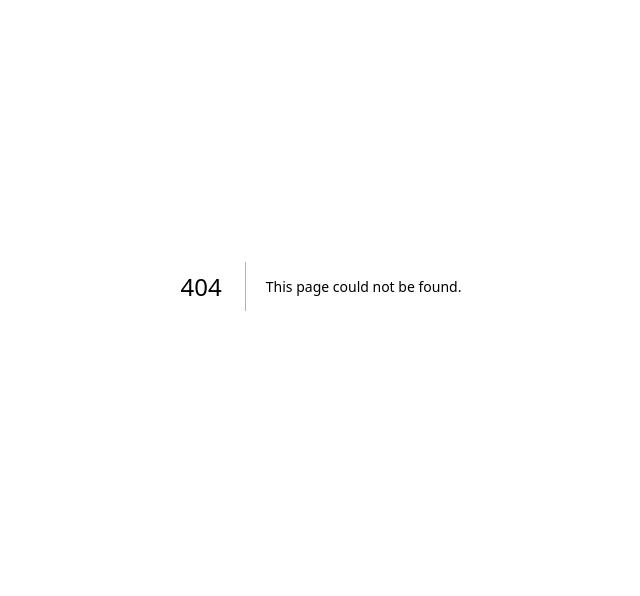
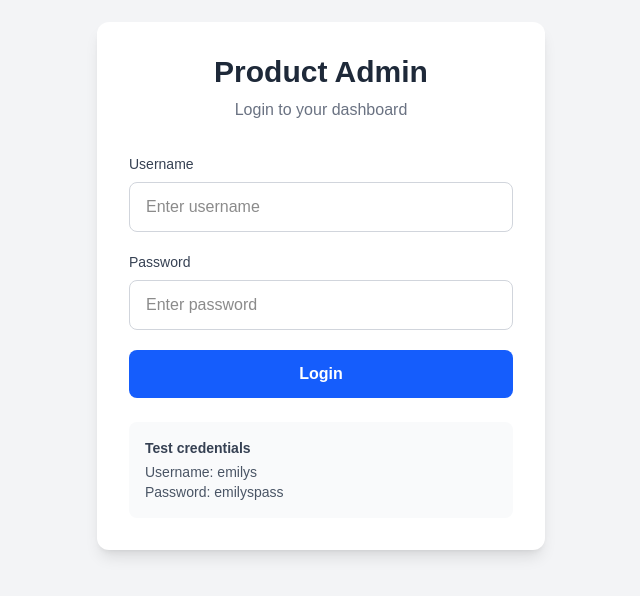
Before and after one commit to roni-mahanta/product-admin-dashboard, a Next.js app: page /login in a window 1280 px wide. Before the commit this address had no page. Shown: the part 114-710 px from the top of the page, without its empty margins (319-959 px from the left). Built offline with nearby package versions, Linux system fonts and the light colour scheme; no server answers.

Commit message:
feat: protect dashboard and add logout

```diff
--- /dev/null
+++ b/app/dashboard/page.js
@@ -0,0 +1,52 @@
+"use client";
+
+import { useEffect } from "react";
+import { useRouter } from "next/navigation";
+
+export default function DashboardPage() {
+  const router = useRouter();
+
+  useEffect(() => {
+    const token = localStorage.getItem("token");
+
+    if (!token) {
+      router.replace("/login");
+    }
+  }, [router]);
+
+  const handleLogout = () => {
+    localStorage.removeItem("token");
+    localStorage.removeItem("refreshToken");
+
+    router.replace("/login");
+  };
+
+  return (
+    <main className="min-h-screen bg-gray-100">
+      <nav className="bg-white shadow px-6 py-4 flex items-center justify-between">
+        <h1 className="text-xl font-bold text-gray-800">
+          Product Admin
+        </h1>
+
+        <button
+          onClick={handleLogout}
+          className="bg-red-500 hover:bg-red-600 text-white px-4 py-2 rounded-lg"
+        >
+          Logout
+        </button>
+      </nav>
+
+      <section className="p-6">
+        <div className="bg-white rounded-xl shadow p-8">
+          <h2 className="text-2xl font-bold text-gray-800">
+            Dashboard
+          </h2>
+
+          <p className="text-gray-600 mt-2">
+            Welcome to the Product Admin Dashboard.
+          </p>
+        </div>
+      </section>
+    </main>
+  );
+}
--- /dev/null
+++ b/app/login/page.js
@@ -0,0 +1,131 @@
+"use client";
+
+import { useState } from "react";
+import { useRouter } from "next/navigation";
+import api from "../../lib/axios";
+
+export default function LoginPage() {
+  const router = useRouter();
+
+  const [username, setUsername] = useState("");
+  const [password, setPassword] = useState("");
+
+  const [error, setError] = useState("");
+  const [loading, setLoading] = useState(false);
+
+  const handleLogin = async (e) => {
+    e.preventDefault();
+
+    setError("");
+
+    if (!username || !password) {
+      setError("Please enter username and password");
+      return;
+    }
+
+    try {
+      setLoading(true);
+
+      const response = await api.post("/auth/login", {
+        username,
+        password,
+        expiresInMins: 30,
+      });
+
+      const { accessToken, refreshToken } = response.data;
+
+      localStorage.setItem("token", accessToken);
+      localStorage.setItem("refreshToken", refreshToken);
+
+      router.push("/dashboard");
+    } catch (error) {
+      if (error.response?.status === 400) {
+        setError("Invalid username or password");
+      } else {
+        setError("Something went wrong. Please try again.");
+      }
+    } finally {
+      setLoading(false);
+    }
+  };
+
+  return (
+    <main className="min-h-screen bg-gray-100 flex items-center justify-center px-4">
+      <div className="w-full max-w-md bg-white rounded-xl shadow-lg p-8">
+
+        <h1 className="text-3xl font-bold text-center text-gray-800">
+          Product Admin
+        </h1>
+
+        <p className="text-center text-gray-500 mt-2 mb-8">
+          Login to your dashboard
+        </p>
+
+        <form onSubmit={handleLogin} className="space-y-5">
+
+          {/* Username */}
+          <div>
+            <label className="block text-sm font-medium text-gray-700 mb-2">
+              Username
+            </label>
+
+            <input
+              type="text"
+              value={username}
+              onChange={(e) => setUsername(e.target.value)}
+              placeholder="Enter username"
+              className="w-full border border-gray-300 rounded-lg px-4 py-3 outline-none focus:ring-2 focus:ring-blue-500"
+            />
+          </div>
+
+          {/* Password */}
+          <div>
+            <label className="block text-sm font-medium text-gray-700 mb-2">
+              Password
+            </label>
+
+            <input
+              type="password"
+              value={password}
+              onChange={(e) => setPassword(e.target.value)}
+              placeholder="Enter password"
+              className="w-full border border-gray-300 rounded-lg px-4 py-3 outline-none focus:ring-2 focus:ring-blue-500"
+            />
+          </div>
+
+          {/* Error */}
+          {error && (
+            <div className="bg-red-100 text-red-700 px-4 py-3 rounded-lg text-sm">
+              {error}
+            </div>
+          )}
+
+          {/* Login button */}
+          <button
+            type="submit"
+            disabled={loading}
+            className="w-full bg-blue-600 hover:bg-blue-700 disabled:bg-blue-400 text-white font-semibold py-3 rounded-lg transition"
+          >
+            {loading ? "Logging in..." : "Login"}
+          </button>
+
+        </form>
+
+        <div className="mt-6 bg-gray-50 rounded-lg p-4 text-sm">
+          <p className="font-semibold text-gray-700">
+            Test credentials
+          </p>
+
+          <p className="text-gray-600 mt-1">
+            Username: <span className="font-medium">emilys</span>
+          </p>
+
+          <p className="text-gray-600">
+            Password: <span className="font-medium">emilyspass</span>
+          </p>
+        </div>
+
+      </div>
+    </main>
+  );
+}
--- /dev/null
+++ b/lib/axios.js
@@ -0,0 +1,46 @@
+import axios from "axios";
+
+const api = axios.create({
+  baseURL: process.env.NEXT_PUBLIC_API_URL,
+  headers: {
+    "Content-Type": "application/json",
+  },
+});
+
+// Add token to every request
+api.interceptors.request.use(
+  (config) => {
+    if (typeof window !== "undefined") {
+      const token = localStorage.getItem("token");
+
+      if (token) {
+        config.headers.Authorization = `Bearer ${token}`;
+      }
+    }
+
+    return config;
+  },
+  (error) => {
+    return Promise.reject(error);
+  }
+);
+
+// Handle errors in one place
+api.interceptors.response.use(
+  (response) => {
+    return response;
+  },
+  (error) => {
+    if (error.response) {
+      if (error.response.status === 401) {
+        console.log("Unauthorized - please login again");
+      }
+    } else {
+      console.log("Network error");
+    }
+
+    return Promise.reject(error);
+  }
+);
+
+export default api;
--- a/package.json
+++ b/package.json
@@ -9,6 +9,7 @@
     "lint": "eslint"
   },
   "dependencies": {
+    "axios": "^1.20.0",
     "next": "16.3.6",
     "react": "19.2.8",
     "react-dom": "19.2.8"
```
Also changed, not shown: 1 other file (tests, documents, lock files or other folders).
